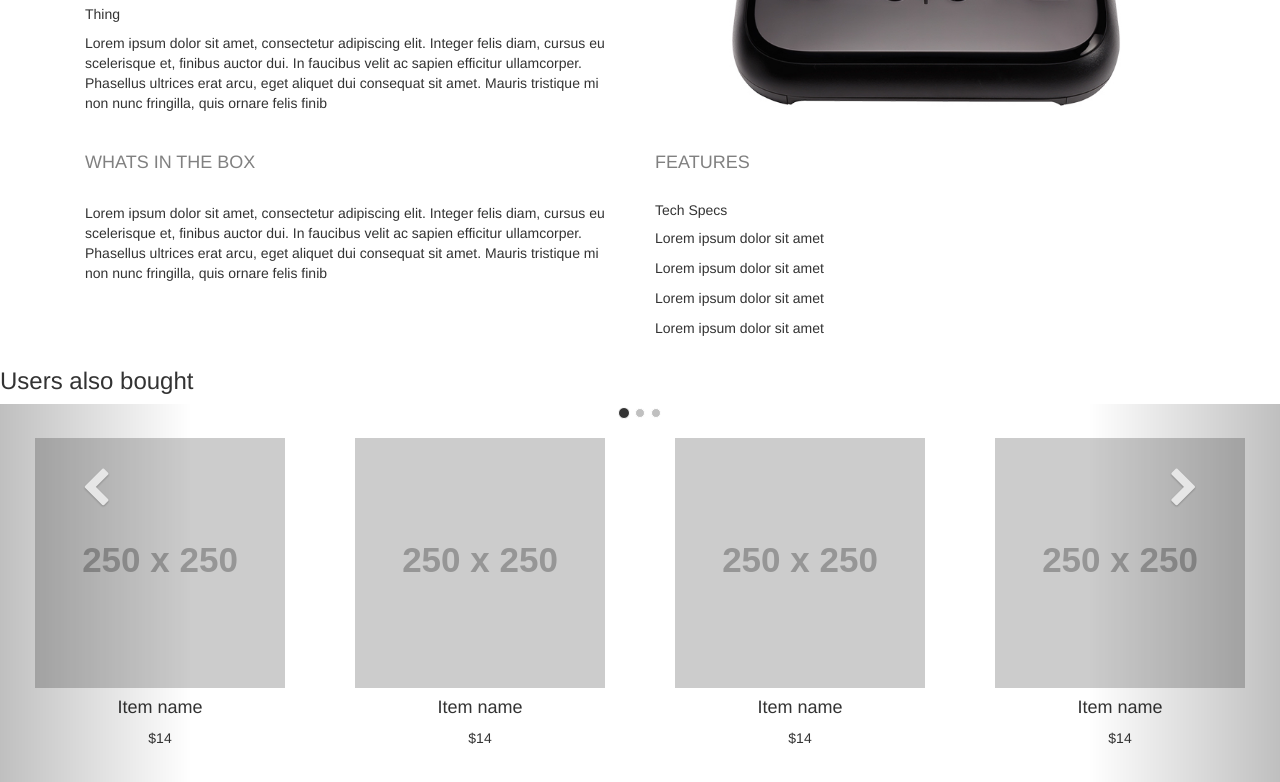
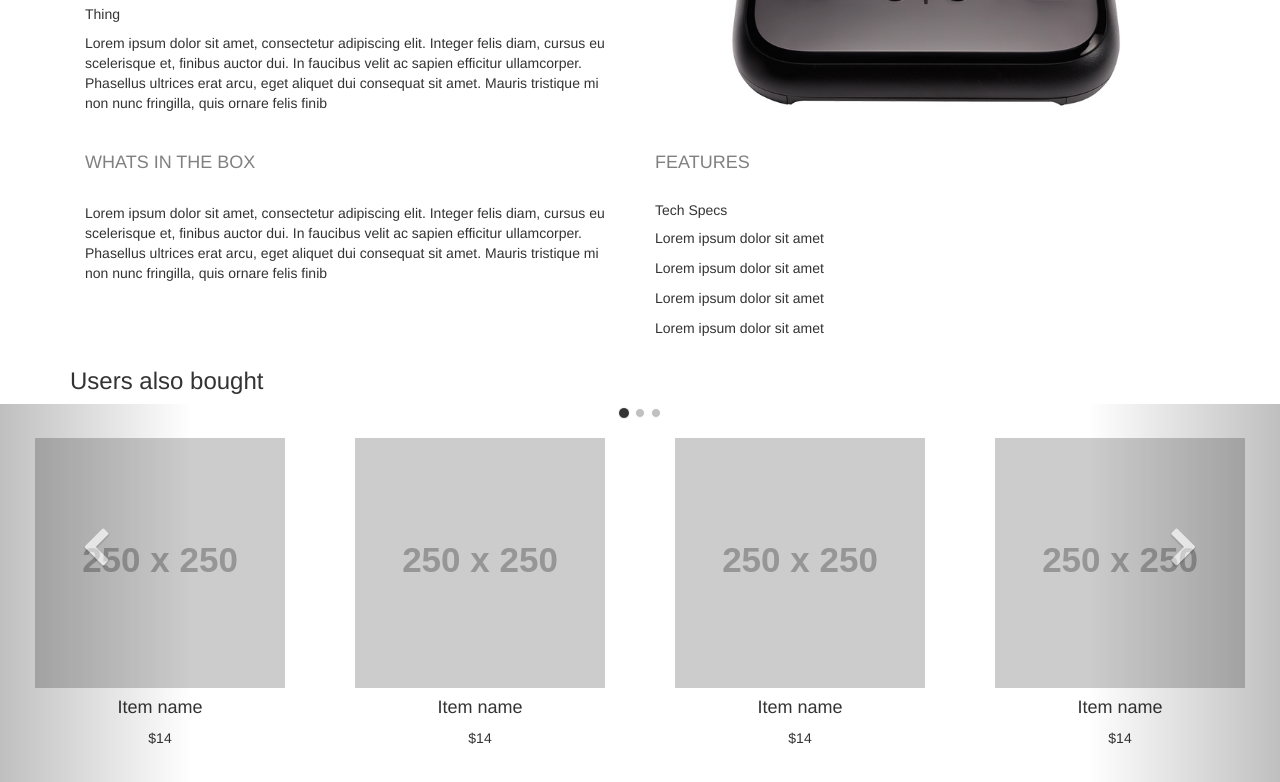
Before and after one commit to kaitlynhova/3dr_productpage, a plain HTML site: page index.html in a window 1280 px wide. Shown: the part 1074-1856 px from the top of the page. Drawn offline with Linux system fonts and the light colour scheme; placeholder pictures from the web are drawn by us.

Commit message:
more slider styles

```diff
--- a/css/style.css
+++ b/css/style.css
@@ -288,6 +288,8 @@ a .clearance-area{
 #myCarousel .fa{
   font-size: 41px;
   color: white;
+  position: relative;
+  top: 105px;
 }
 
 #myCarousel a{
@@ -312,4 +314,20 @@ background: #333333;
   #product-hero .product-name{
         margin-top: 0px;
     }
+  #myCarousel .fa{
+    font-size: 41px;
+    color: white;
+    position: relative;
+    top:70px;
+  }
+
 }
+
+@media only screen and (min-width : 1200px) {
+  #myCarousel .fa{
+    font-size: 41px;
+    color: white;
+    position: relative;
+    top:60px;
+  }
+}
--- a/index.html
+++ b/index.html
@@ -75,7 +75,9 @@
     </div>
 
     <!-- SLIDER AREA -->
-    <h3>Users also bought</h3>
+    <div class="container">
+      <h3>Users also bought</h3>
+    </div>
     <div id="myCarousel" class="carousel slide">
 
     <ol class="carousel-indicators">
```
